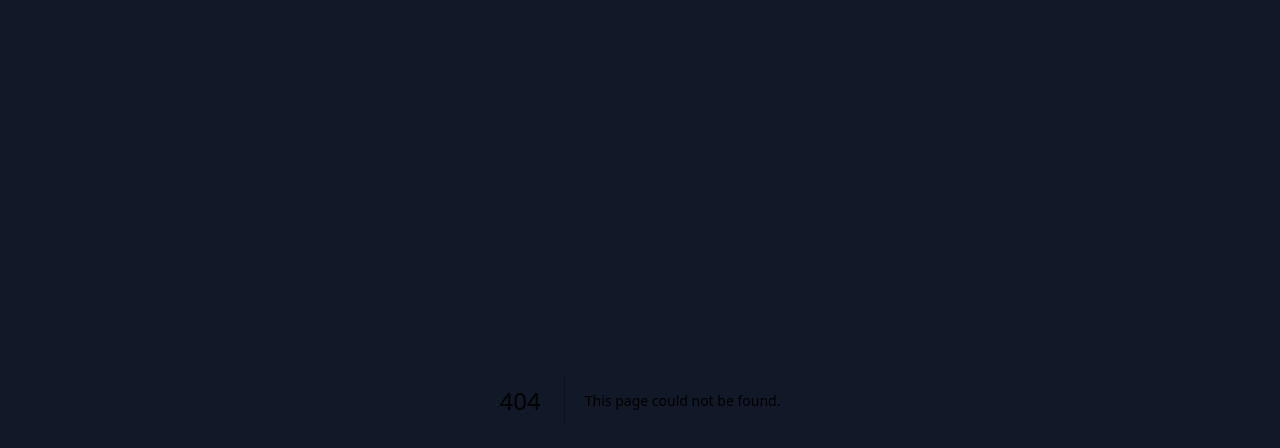
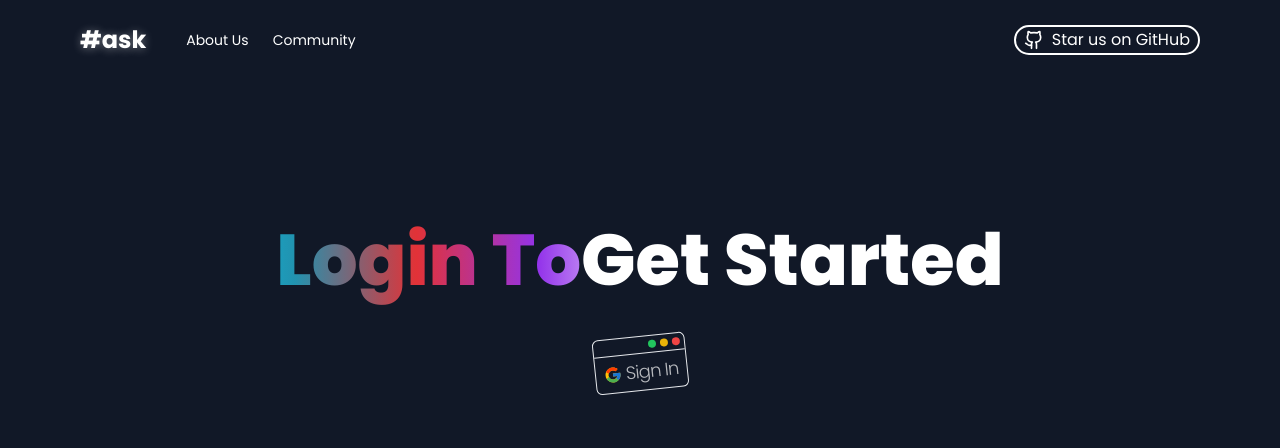
Before and after one commit to nirajmohanrana/hashtag-ask, a Next.js app: page /get-started in a window 1280 px wide. Before the commit this address had no page. Shown: the top 448 px of the page. Built offline with nearby package versions, Linux system fonts and the light colour scheme; no server answers.

Commit message:
started implementing auth

```diff
--- a/app/components/CustomNode.jsx
+++ /dev/null
@@ -1,14 +0,0 @@
-import React from "react";
-import { Handle, Position } from "reactflow";
-
-const CustomNodeComponent = ({ data }) => {
-  return (
-    <div className="custom-node">
-      <h3>Custom</h3>
-      <Handle position={Position.Top} id="handle-top" />
-      <Handle position={Position.Bottom} id="handle-bottom" />
-    </div>
-  );
-};
-
-export default CustomNodeComponent;
--- a/app/components/FormExample.jsx
+++ b/app/components/FormExample.jsx
@@ -4,7 +4,7 @@ import { useState } from "react";
 import { toast } from "sonner";
 import Slider from "rc-slider";
 import "./formExample.css";
-import { ChevronDown, Loader } from "lucide-react";
+import { LuChevronDown, LuLoader } from "react-icons/lu";
 
 const FormExample = () => {
   const [step, setStep] = useState(0);
@@ -105,7 +105,7 @@ const FormExample = () => {
                   })}
                 </select>
 
-                <ChevronDown className="absolute text-sm top-1/2 right-3 text-background" />
+                <LuChevronDown className="absolute text-sm top-1/2 right-3 text-background" />
               </div>
 
               <div className="w-full flex justify-end my-2">
@@ -190,7 +190,7 @@ const FormExample = () => {
                     ))}
                 </select>
 
-                <ChevronDown className="absolute text-sm top-1/2 right-3 text-background" />
+                <LuChevronDown className="absolute text-sm top-1/2 right-3 text-background" />
               </div>
 
               <div className="w-full flex justify-between my-2">
@@ -267,7 +267,7 @@ const FormExample = () => {
                   <option>High</option>
                 </select>
 
-                <ChevronDown className="absolute text-sm top-1/2 right-3 text-background" />
+                <LuChevronDown className="absolute text-sm top-1/2 right-3 text-background" />
               </div>
 
               <div className="w-full flex justify-between my-2">
@@ -331,7 +331,7 @@ const FormExample = () => {
                     } else toast.error("Please fill all required inputs");
                   }}
                 >
-                  {loading ? <Loader className="animate-spin" /> : "Submit"}
+                  {loading ? <LuLoader className="animate-spin" /> : "Submit"}
                 </button>
               </div>
             </div>
--- a/app/components/HoverWindow.jsx
+++ b/app/components/HoverWindow.jsx
@@ -8,7 +8,9 @@ function HoverWindow({ children, customClass }) {
         <div className="bg-yellow-500 h-2 aspect-square rounded-full mx-1" />
         <div className="bg-red-500 h-2 aspect-square rounded-full mr-1" />
       </div>
-      <div className="px-2 text-lg py-1">{children}</div>
+      <div className="px-2 text-lg py-1">
+        {children}
+      </div>
     </div>
   );
 }
--- /dev/null
+++ b/app/get-started/page.jsx
@@ -0,0 +1,84 @@
+"use client";
+
+import { LuGithub } from "react-icons/lu";
+import { FcGoogle } from "react-icons/fc";
+import Link from "next/link";
+import React, { useContext } from "react";
+import HoverWindow from "../components/HoverWindow";
+import { AuthContext } from "@/context/AuthContext";
+
+const GetStarted = () => {
+  const { googleSignIn } = useContext(AuthContext);
+
+  const handleSignIn = async () => {
+    console.log("sign in click");
+    googleSignIn();
+  };
+
+  return (
+    <div>
+      <nav className="flex justify-between items-center gap-2 px-4 py-6">
+        <Link
+          className="flex-1 md:flex-none font-bold text-2xl [text-shadow:_0_1px_10px_rgb(255_255_255_/_40%)]"
+          href="/"
+        >
+          #ask
+        </Link>
+
+        <Link
+          className="ml-8 mx-2 text-sm hidden md:block hover:text-accent hover:underline"
+          href="/about-us"
+        >
+          About Us
+        </Link>
+
+        <Link
+          className="mx-2 text-sm hidden md:block hover:text-accent hover:underline"
+          href="/"
+        >
+          Community
+        </Link>
+
+        <div className="flex-1" />
+
+        <a
+          className="p-1 md:p-px md:px-2 flex items-center gap-x-2 border-2 border-text rounded-full"
+          href="https://github.com/nirajmohanrana/hashtag-ask"
+          target="_blank"
+          rel="noopener noreferrer"
+        >
+          <LuGithub className="text-xl" />
+          <p className="hidden md:block font-normal">Star us on GitHub</p>
+        </a>
+      </nav>
+
+      {/* HERO SECTION */}
+      <div className="my-36">
+        <p
+          className={
+            "select-none font-extrabold text-4xl md:text-7xl text-center mb-10"
+          }
+        >
+          <span className="bg-clip-text text-transparent bg-[linear-gradient(to_right,theme(colors.text),theme(colors.primary),theme(colors.secondary),theme(colors.accent),theme(colors.purple.600),theme(colors.text))] bg-[length:200%_auto] animate-gradient hover:animate-gradient">
+            Login To
+          </span>
+
+          <span className="text-text">Get Started</span>
+        </p>
+
+        <div className="flex justify-center">
+          <HoverWindow customClass="-rotate-6">
+            <button
+              className="flex items-center justify-center gap-1"
+              onClick={handleSignIn}
+            >
+              <FcGoogle /> Sign In
+            </button>
+          </HoverWindow>
+        </div>
+      </div>
+    </div>
+  );
+};
+
+export default GetStarted;
--- a/app/layout.js
+++ b/app/layout.js
@@ -1,6 +1,7 @@
 import { Poppins } from "next/font/google";
 import "./globals.css";
 import { Toaster } from "sonner";
+import { AuthContextProvider } from "@/context/AuthContext";
 
 const poppins = Poppins({
   weight: ["100", "200", "300", "400", "500", "600", "700", "800", "900"],
@@ -29,7 +30,11 @@ export default function RootLayout({ children }) {
       <head>
         <link rel="icon" href="/favicon.ico" sizes="any" />
       </head>
-      <body className={`bg-background ${poppins.className}`}>{children}</body>
+      <body
+        className={`bg-background w-full md:max-w-6xl mx-auto text-text ${poppins.className}`}
+      >
+        <AuthContextProvider>{children}</AuthContextProvider>
+      </body>
     </html>
   );
 }
--- a/app/page.js
+++ b/app/page.js
@@ -1,5 +1,5 @@
 import Link from "next/link";
-import { Github } from "lucide-react";
+import { LuGithub } from "react-icons/lu";
 import HoverWindow from "./components/HoverWindow";
 import CreateFormExample from "./components/CreateFormExample";
 import FormExample from "./components/FormExample";
@@ -9,7 +9,6 @@ export default function Home() {
   return (
     <main className="max-w-6xl mx-auto text-text">
       {/* NAVBAR */}
-
       <nav className="flex justify-between items-center gap-2 px-4 py-6">
         <Link
           className="flex-1 md:flex-none font-bold text-2xl [text-shadow:_0_1px_10px_rgb(255_255_255_/_40%)]"
@@ -36,7 +35,7 @@ export default function Home() {
 
         <Link
           className="p-px px-2 font-semibold border-2 border-text bg-text text-background rounded-full"
-          href="/login"
+          href="/get-started"
         >
           Get Started
         </Link>
@@ -47,7 +46,7 @@ export default function Home() {
           target="_blank"
           rel="noopener noreferrer"
         >
-          <Github strokeWidth={2} size={18} />
+          <LuGithub strokeWidth={2} size={18} />
           <p className="hidden md:block font-normal">Star us on GitHub</p>
         </a>
       </nav>
--- /dev/null
+++ b/context/AuthContext.jsx
@@ -0,0 +1,49 @@
+"use client";
+import { createContext } from "react";
+import { useState } from "react";
+import { useRouter } from "next/navigation";
+
+import { supabase } from "../supabase";
+
+const AuthContext = createContext();
+
+const AuthContextProvider = ({ children }) => {
+  const [user, setUser] = useState();
+  const [authLoading, setAuthLoading] = useState(true);
+
+  const router = useRouter();
+
+  const googleSignIn = async () => {
+    setAuthLoading(true);
+
+    const { data, error } = await supabase.auth.signInWithOAuth({
+      provider: "google",
+      options: {
+        options: {
+          queryParams: {
+            access_type: "offline",
+            prompt: "consent",
+          },
+        },
+      },
+    });
+
+    console.log(data);
+    setAuthLoading(false);
+  };
+
+  const signOut = async () => {
+    setAuthLoading(true);
+    const signOut = await supabase.auth.signOut();
+
+    setAuthLoading(false);
+  };
+
+  return (
+    <AuthContext.Provider value={{ user, googleSignIn, signOut, authLoading }}>
+      {children}
+    </AuthContext.Provider>
+  );
+};
+
+export { AuthContextProvider, AuthContext };
--- a/package.json
+++ b/package.json
@@ -9,12 +9,13 @@
     "lint": "next lint"
   },
   "dependencies": {
-    "lucide-react": "^0.302.0",
+    "@supabase/supabase-js": "^2.39.1",
     "next": "14.0.4",
     "rc-slider": "^10.5.0",
     "react": "^18",
     "react-beautiful-dnd": "^13.1.1",
     "react-dom": "^18",
+    "react-icons": "^4.12.0",
     "reactflow": "^11.10.1",
     "sonner": "^1.3.1"
   },
--- /dev/null
+++ b/supabase.js
@@ -0,0 +1,9 @@
+import { createClient } from "@supabase/supabase-js";
+
+const supabaseUrl = process.env.NEXT_PUBLIC_SUPABASE_URL || "";
+const supabaseAnonKey = process.env.NEXT_PUBLIC_SUPABASE_ANON_KEY || "";
+
+if (!supabaseUrl) throw new Error("Supabase URL not found.");
+if (!supabaseAnonKey) throw new Error("Supabase Anon key not found.");
+
+export const supabase = createClient(supabaseUrl, supabaseAnonKey);
```
Also changed, not shown: app/components/data.json (deleted, +0 -101 lines), 1 other file (tests, documents, lock files or other folders).
